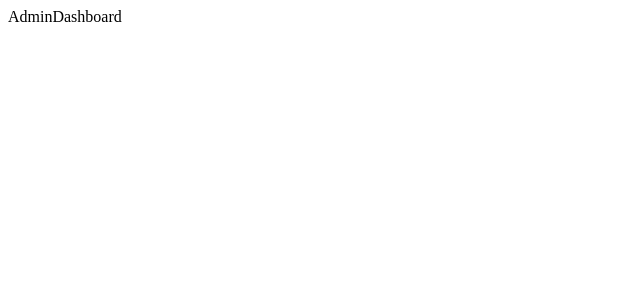
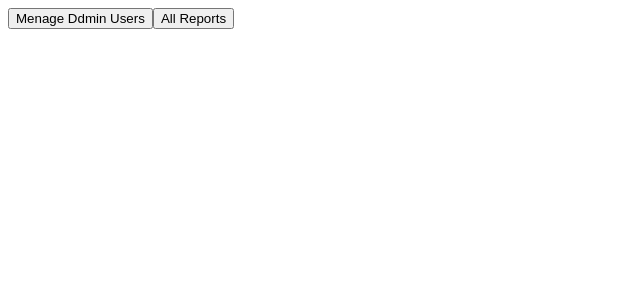
Before and after one commit to yossiL16/Reporting-system-for-agents, a React (Vite) app in the folder client/: page /admin-dashboard in a window 1280 px wide. Shown: the top 300 px of the page, without its empty margins (0-640 px from the left). Built offline with nearby package versions, Linux system fonts and the light colour scheme.

Commit message:
add deshbord admin page

```diff
--- a/client/src/pages/AdminDashboard.tsx
+++ b/client/src/pages/AdminDashboard.tsx
@@ -1,6 +1,19 @@
+import { useNavigate } from "react-router-dom"
 
 export default function AdminDashboard() {
+  const navigate = useNavigate()
+
+  function goToAdminUsers(){
+    navigate('/admin-users')
+  }
+  function goToUAdminReports(){
+    navigate('/admin-reports')
+  }
+
   return (
-    <div>AdminDashboard</div>
+    <div>
+      <button onClick={goToAdminUsers}>Menage Ddmin Users</button>
+      <button onClick={goToUAdminReports}>All Reports</button>
+    </div>
   )
 }
--- a/client/src/pages/MyReports.tsx
+++ b/client/src/pages/MyReports.tsx
@@ -63,7 +63,7 @@ useEffect(() =>{
 
       {user.role === "admin" && <div>
         <label htmlFor="">Agent Code: </label>
-        <input type="text" value={agentCode} onChange={e => setAgentCode(e.target.value)} placeholder="Serch by agentCode..."/>
+        <input type="text" value={agentCode} onChange={e => setAgentCode(e.target.value)} placeholder="Search by agentCode..."/>
       </div>}
 
       <table className="table" style={{marginTop:'4px'}}>
```
Also changed, not shown: 1 other file (tests, documents, lock files or other folders).
